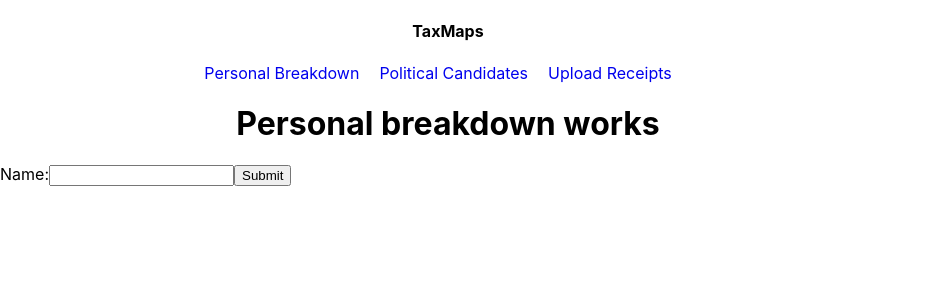
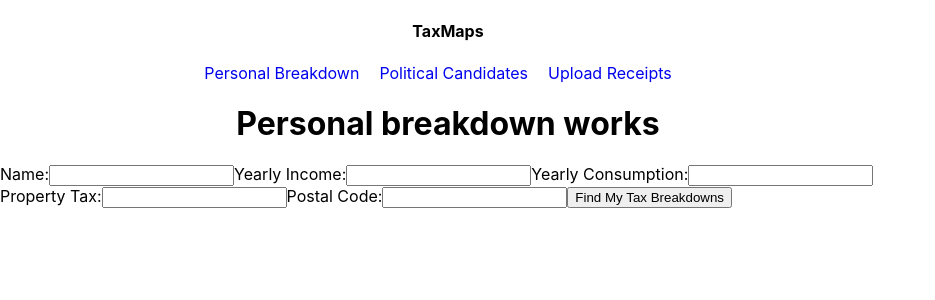
Before and after one commit to tailaiwang/taxmaps, a React (Create React App) app: page /personal-breakdown in a window 1280 px wide. Shown: the top 300 px of the page, without its empty margins (0-935 px from the left). Built offline with nearby package versions, Linux system fonts and the light colour scheme.

Commit message:
Added fields

```diff
--- a/src/components/dashboard/personalbreakdown.component.js
+++ b/src/components/dashboard/personalbreakdown.component.js
@@ -26,7 +26,23 @@ class PersonalBreakdown extends Component {
                     Name:
                     <input type="text" value={this.state.value} onChange={this.handleChange}/>
                 </label>
-                <input type="submit" value="Submit"/>
+                <label>
+                    Yearly Income:
+                    <input type="text" value={this.state.value} onChange={this.handleChange}/>
+                </label>
+                <label>
+                    Yearly Consumption:
+                    <input type="text" value={this.state.value} onChange={this.handleChange}/>
+                </label>
+                <label>
+                    Property Tax:
+                    <input type="text" value={this.state.value} onChange={this.handleChange}/>
+                </label>
+                <label>
+                    Postal Code:
+                    <input type="text" value={this.state.value} onChange={this.handleChange}/>
+                </label>
+                <input type="submit" value="Find My Tax Breakdowns"/>
             </form>
         );
     }
```
